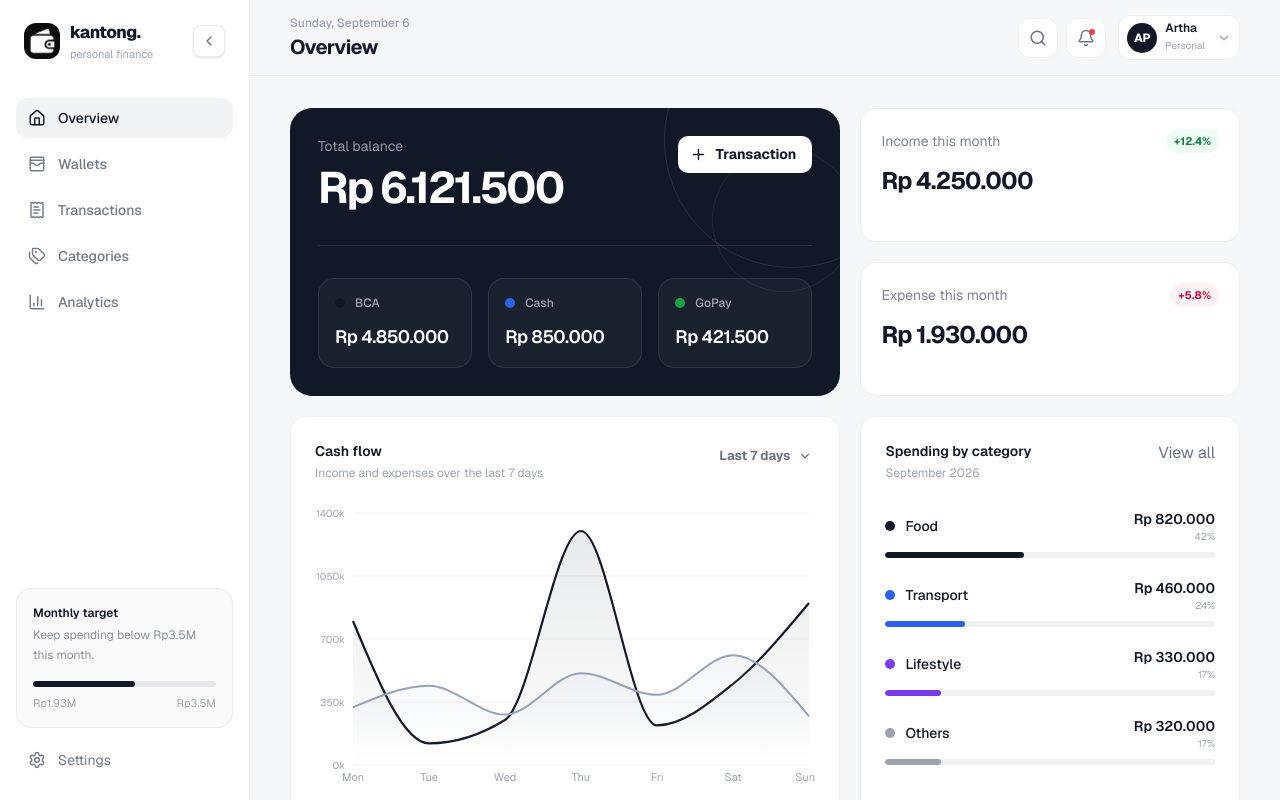
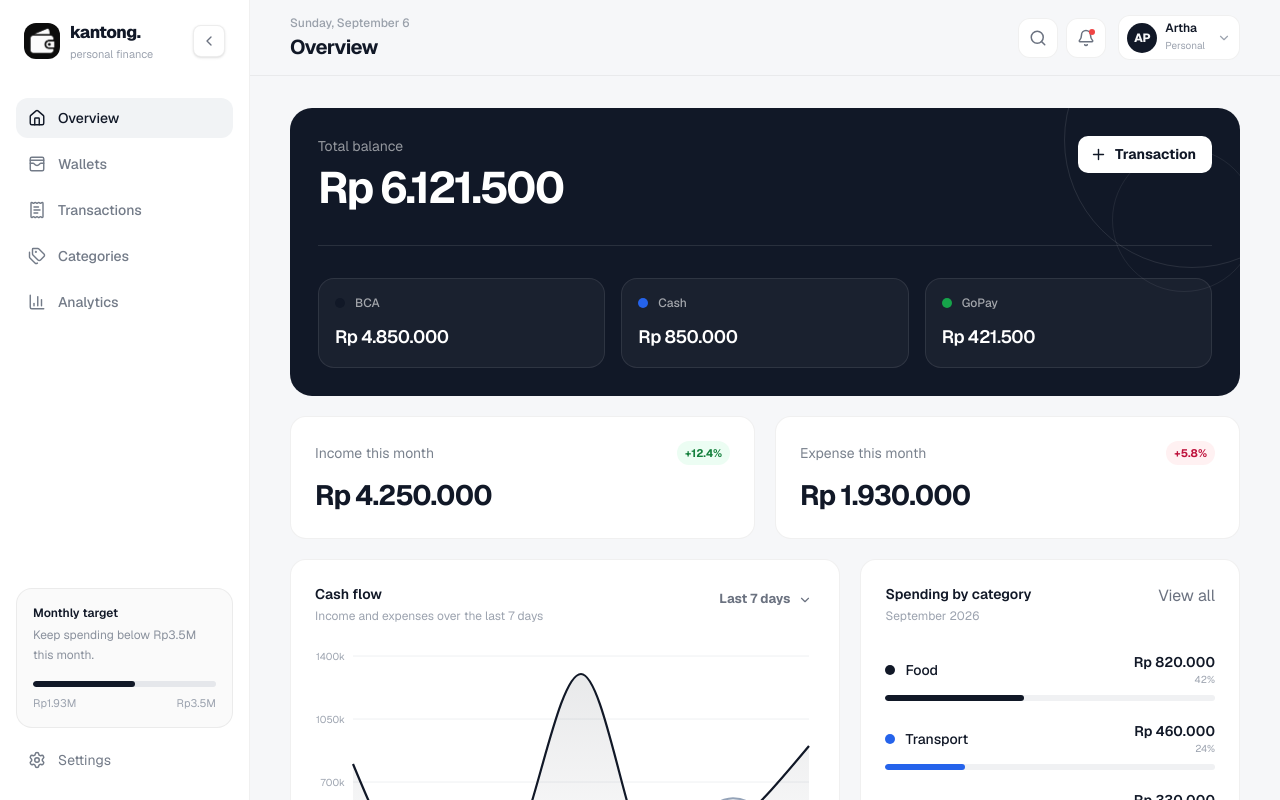
Before and after one commit to arthawansz/kantong, a Next.js app: page /dashboard in a window 1280 px wide. Shown: the top 800 px of the page. Built offline with nearby package versions, Linux system fonts and the light colour scheme; what @mui/material-nextjs would draw is missing.

Commit message:
rearrange dashboard summary cards

```diff
--- a/src/app/(pages)/dashboard/page.js
+++ b/src/app/(pages)/dashboard/page.js
@@ -29,8 +29,8 @@ import {
 
 function StatCard({ label, amount, trend, positive }) {
   return (
-    <div className="rounded-2xl border border-black/[0.06] bg-white p-5">
-      <div className="flex items-center justify-between">
+    <div className="rounded-2xl border border-black/[0.06] bg-white p-5 md:p-6">
+      <div className="flex items-center justify-between gap-4">
         <p className="text-sm text-[#7a828e]">{label}</p>
         <Chip
           size="small"
@@ -44,7 +44,9 @@ function StatCard({ label, amount, trend, positive }) {
           }}
         />
       </div>
-      <p className="mt-3 text-2xl font-bold tracking-[-0.04em] text-[#111827]">{money(amount)}</p>
+      <p className="mt-3 text-2xl font-bold tracking-[-0.04em] text-[#111827] md:text-[28px]">
+        {money(amount)}
+      </p>
     </div>
   );
 }
@@ -64,7 +66,7 @@ export default function DashboardPage() {
 
   return (
     <>
-      <section className="grid gap-5 xl:grid-cols-[1.45fr_1fr]">
+      <section>
         <div className="relative overflow-hidden rounded-[22px] bg-[#111827] p-6 text-white md:p-7">
           <div className="pointer-events-none absolute -right-20 -top-24 h-64 w-64 rounded-full border border-white/10" />
           <div className="pointer-events-none absolute -right-4 top-10 h-36 w-36 rounded-full border border-white/[0.07]" />
@@ -117,7 +119,7 @@ export default function DashboardPage() {
           </div>
         </div>
 
-        <div className="grid gap-5 sm:grid-cols-2 xl:grid-cols-1">
+        <div className="mt-5 grid gap-5 md:grid-cols-2">
           <StatCard label="Income this month" amount={4250000} trend="+12.4%" positive />
           <StatCard label="Expense this month" amount={1930000} trend="+5.8%" />
         </div>
```
